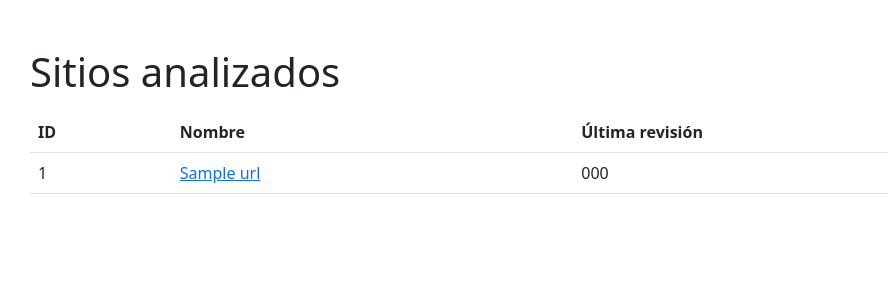
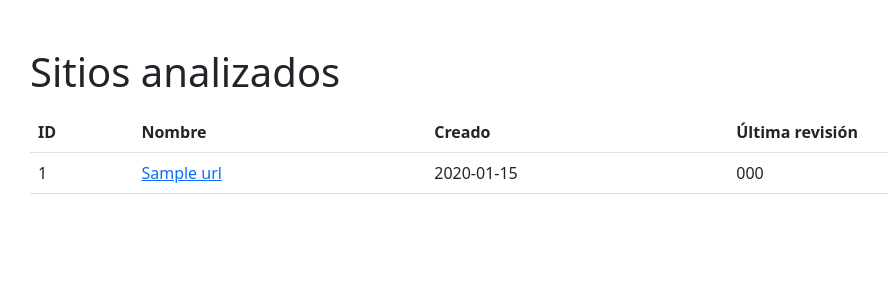
Before and after one commit to Jacjaram/python-project-207, a Flask app: page /urls in a window 1280 px wide. Shown: the part 56-356 px from the top of the page, without its empty margins (52-940 px from the left). Run offline with Flask 3, Linux system fonts and the light colour scheme; a database or web service that is not in the repository returns one stand-in record (values such as "Sample title"); some libraries are stand-ins or nearby versions.

Commit message:
Add 'Creado' column so status code is in column 4

```diff
--- a/page_analyzer/templates/urls.html
+++ b/page_analyzer/templates/urls.html
@@ -34,6 +34,7 @@
           <tr>
             <th>ID</th>
             <th>Nombre</th>
+            <th>Creado</th>
             <th>Última revisión</th>
           </tr>
         </thead>
@@ -47,6 +48,7 @@
                 {{ url[1] }}
               </a>
             </td>
+            <td>{{ url[2].strftime('%Y-%m-%d') if url[2] else '-' }}</td>
             <td>
               {% if url[3] %}
                 {{ url[3] }}
```
